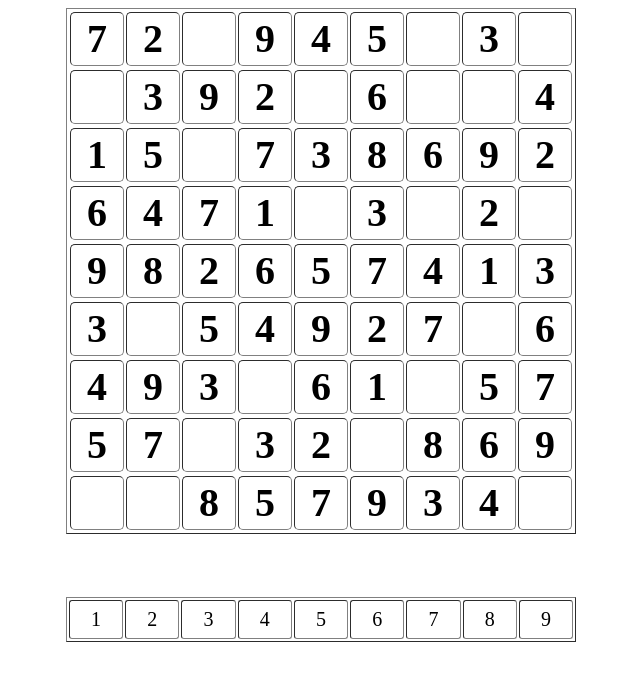
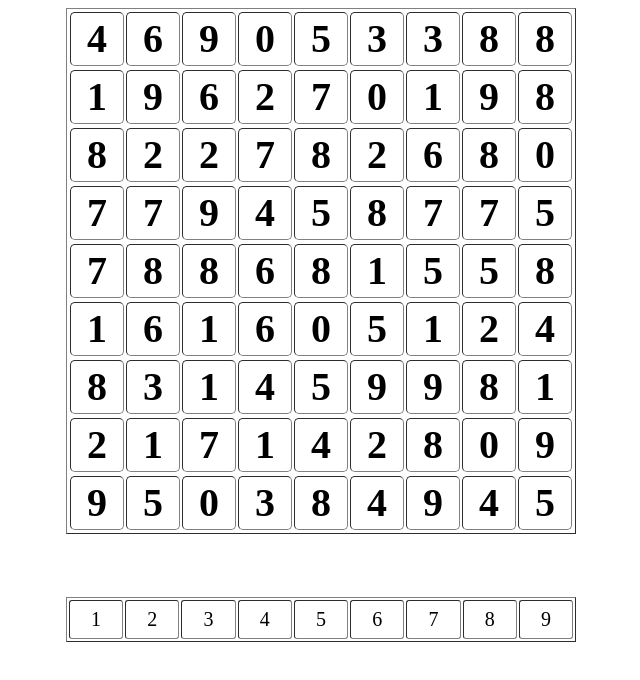
Before and after one commit to Emil-Ilnicki/Sudoku, an Electron app: page hard.html in a window 1280 px wide. Shown: the whole page, without its empty margins (319-959 px from the left). Drawn offline with nearby package versions, Linux system fonts and the light colour scheme.

Commit message:
Created grids of random numbers for all difficulties

```diff
--- a/easy.html
+++ b/easy.html
@@ -26,6 +26,6 @@
 </section>
 
   <script type="text/javascript" src="http://ajax.googleapis.com/ajax/libs/jquery/1.7/jquery.min.js"></script>
-  <script type="text/javascript" src="game.js"></script>
+  <script type="text/javascript" src="easy.js"></script>
 </body>
 </html>
--- a/game.js
+++ b/game.js
@@ -10,6 +10,10 @@ var sudokuGame = {
         [[],[],[8],[5],[7],[9],[3],[4],[]]
     ],
 
+
+    findValue: function(){
+        var random = Math.floor(Math.random() * 10);
+    },
 
     start: function(){
         var gridSize;
--- a/hard.html
+++ b/hard.html
@@ -26,6 +26,6 @@
 </section>
 
   <script type="text/javascript" src="http://ajax.googleapis.com/ajax/libs/jquery/1.7/jquery.min.js"></script>
-  <script type="text/javascript" src="game.js"></script>
+  <script type="text/javascript" src="hard.js"></script>
 </body>
 </html>
--- /dev/null
+++ b/hard.js
@@ -0,0 +1,29 @@
+var sudokuGame = {
+
+
+    start: function(){
+        var matrix = [];
+        for(var i = 0; i < 9; i++){
+            matrix[i] = [];
+            for (var j = 0; j < 9; j++){
+                matrix[i][j] = Math.floor(Math.random() * 10);
+            }
+        }
+
+        for(var i = 0; i < 9; i++){
+            var row = $('<tr></tr>');
+            for (var j = 0; j < 9; j++){
+                var block = $('<td class="boxEdit"></td>');
+                block.attr('id','Block'+ '_' + i + '_' + j).text(matrix[i][j]);
+                row.append(block);
+                $('#sudokuGrid').append(row);
+            }
+        }
+    },
+
+
+}
+
+$(document).ready(function(){
+    sudokuGame.start();
+})
```
Also changed, not shown: easy.js (added, +29 -0 lines), medium.html (+1 -1 lines), medium.js (added, +29 -0 lines).
